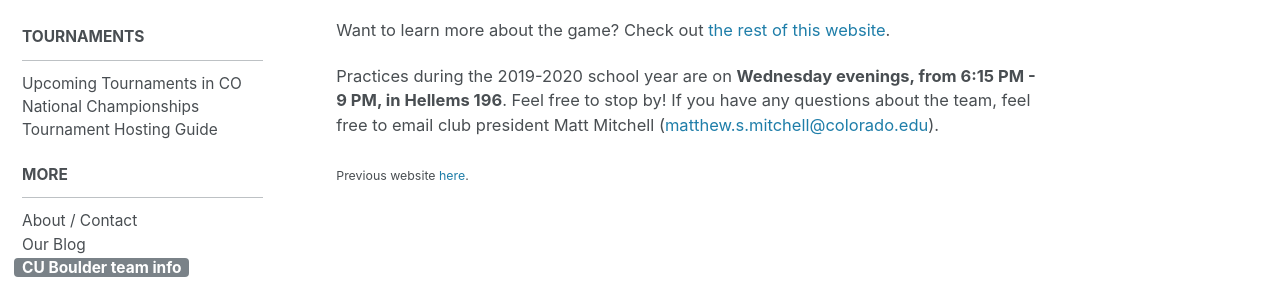
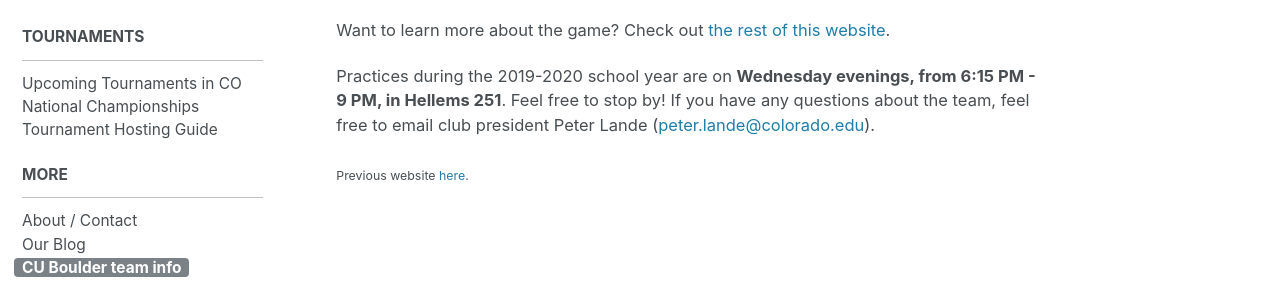
Before and after one commit to matt2718/colorado-qb, a Jekyll site: the page built from _pages/cu.md, in a window 1280 px wide and 947 px high. Shown: the part 351-634 px from the top of the window. Built offline with Jekyll 4.4.1, drawn with Linux system fonts in a browser that asks for light colours.

Commit message:
Changed CUQB contact email

```diff
--- a/_pages/cu.md
+++ b/_pages/cu.md
@@ -16,8 +16,8 @@
 website](/info/what-is-qb/).
 
 Practices during the 2019-2020 school year are on **Wednesday
-evenings, from 6:15 PM - 9 PM, in Hellems 196**. Feel free to stop by!
+evenings, from 6:15 PM - 9 PM, in Hellems 251**. Feel free to stop by!
 If you have any questions about the team, feel free to email club
-president Matt Mitchell (<matthew.s.mitchell@colorado.edu>).
+president Peter Lande (<peter.lande@colorado.edu>).
 
 <sub>Previous website [here](https://sites.google.com/site/cutriviabuffs/).</sub>
```
